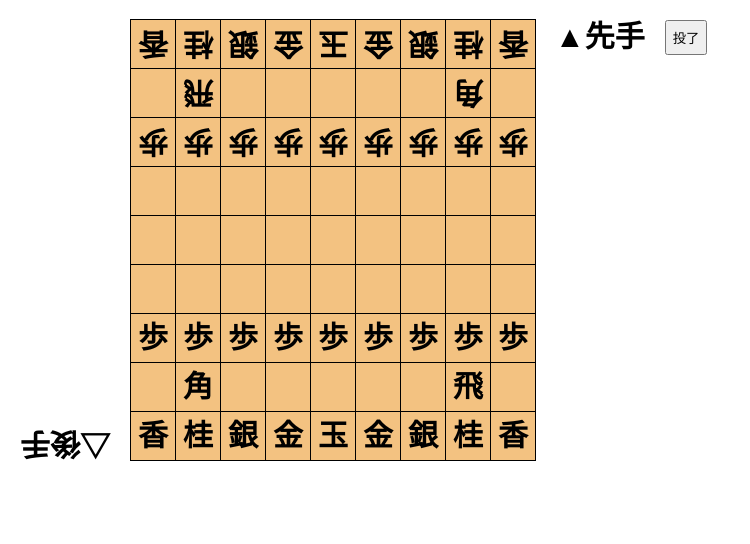
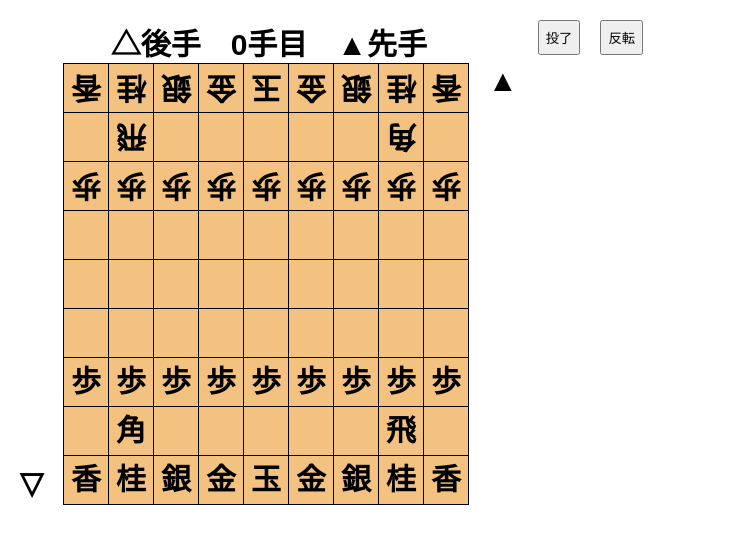
Before and after one commit to izumo27/react-shogi, a React (Create React App) app: page / in a window 1280 px wide. Shown: the top 544 px of the page, without its empty margins (0-750 px from the left). Built offline with nearby package versions, Linux system fonts and the light colour scheme.

Commit message:
Update game
反転ボタンを追加

```diff
--- a/src/game.tsx
+++ b/src/game.tsx
@@ -686,16 +686,28 @@ export class Game extends React.Component<IGameProps, IGameState> {
     }
   }
 
+  rotate(){
+    this.setState({
+      is_black: !this.state.is_black,
+    });
+    return;
+  }
+
   render() {
-    let game: string = "game";
+    let game: string = "game-info";
     if(!this.state.is_black){
       game += " white";
     }
+    let moves = this.state.moves;
     return (
+      <div className="game-info">
         <div className="game">
+          <div className="center bold">
+            {"△" + this.state.white_name + "　" + moves + "手目" + "　" + "▲" + this.state.black_name}
+          </div>
           <div className={game}>
             <div className="game-info-white white">
-            <div>{"△" + this.state.white_name}</div>
+              <div>{"△"}</div>
               <Captured
                 squares={this.state.current_white_piece}
                 clicked_piece={this.state.clicked_piece}
@@ -713,7 +725,7 @@ export class Game extends React.Component<IGameProps, IGameState> {
               />
             </div>
             <div className="game-info-black">
-            <div>{"▲" + this.state.black_name}</div>
+              <div>{"▲"}</div>
               <Captured
                 squares={this.state.current_black_piece}
                 clicked_piece={this.state.clicked_piece}
@@ -723,8 +735,12 @@ export class Game extends React.Component<IGameProps, IGameState> {
               />
             </div>
           </div>
+        </div>
         <button className={"status"} onClick={() => this.resign()}>
           {"投了"}
+        </button>
+        <button className={"status"} onClick={() => this.rotate()} >
+          {"反転"}
         </button>
       </div>
     );
--- a/src/index.css
+++ b/src/index.css
@@ -1,7 +1,7 @@
 body {
   font: 24px "Century Gothic", Futura, sans-serif;
   margin: 20px;
-  min-width: 870px;
+  min-width: 650px;
 }
 
 ol, ul {
@@ -79,7 +79,20 @@ ol, ul {
   background: #ddd;
 }
 
-.game {
+.center{
+  justify-content: center;
+  text-align: center;
+  font-weight: bold;
+}
+
+.game{
+  display: flex;
+  flex-direction: column;
+  font-size: 30px;
+  /* justify-content: center; */
+}
+
+.game-info {
   display: flex;
   flex-direction: row;
   /* justify-content: center; */
```
Lines whose indentation alone changed are shown as unchanged.
